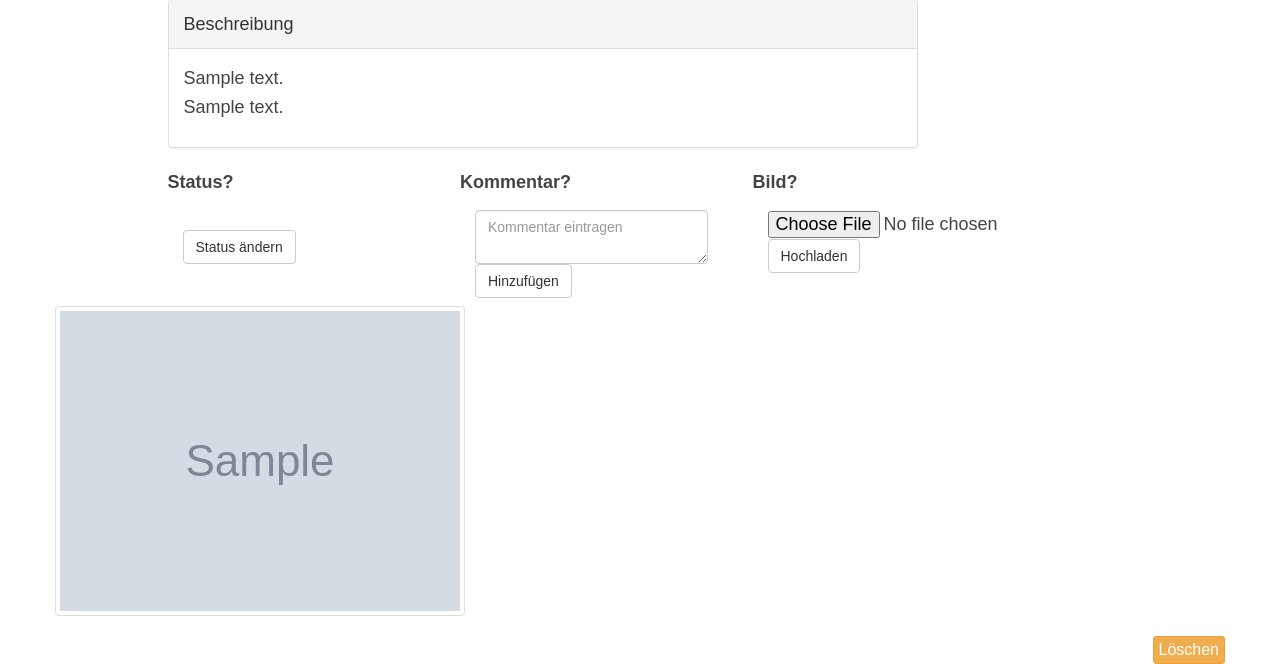
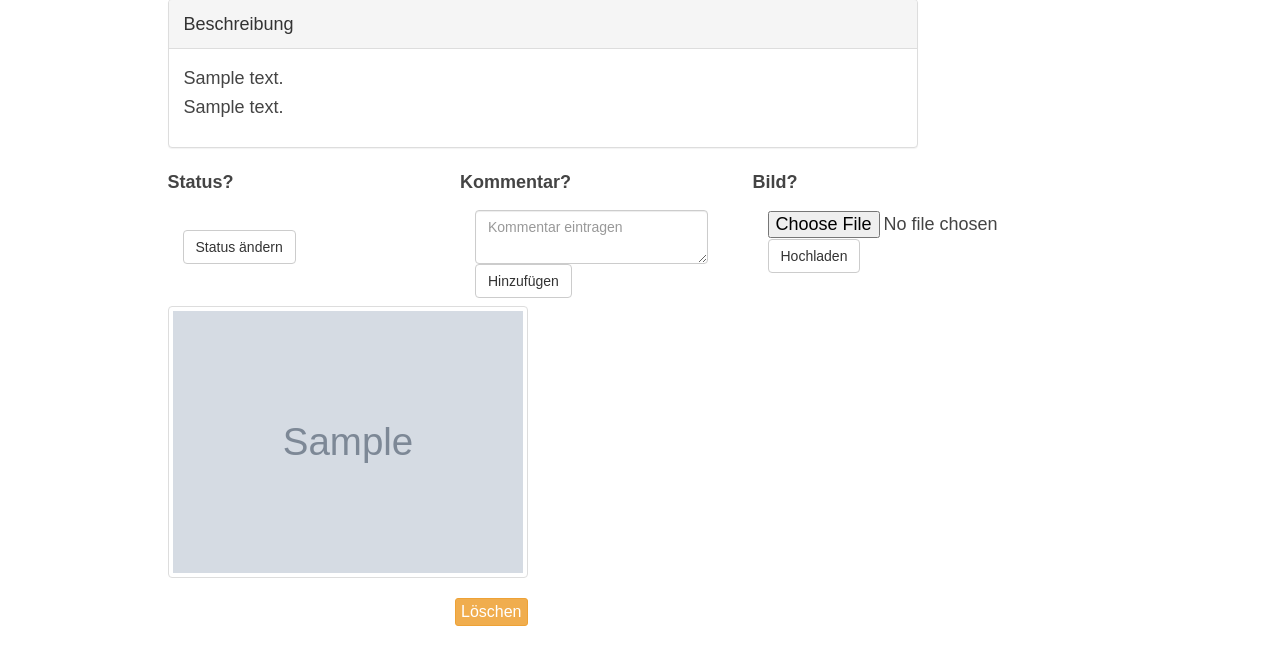
Before and after one commit to rndmh3ro/ideensammlung, a Flask app: template ideensammlung/templates/idea.html in a window 1280 px wide. Shown: the part 154-818 px from the top of the page. After the commit the page ends 780 px from the top, so only its background shows below. Run offline with Flask 2, Linux system fonts and the light colour scheme; the visitor is signed in with stand-in values (Sample User, id 1); tables that the repository leaves empty hold one stand-in row (values such as "Sample post"); the template is opened without the code that fills it: most values are stand-ins (such as "Sample title", 1, 10 or a date in 2020); grey boxes marked "Sample" are stand-in pictures; form fields are guessed from the names that the template uses; some libraries are stand-ins or nearby versions.

Commit message:
fixed again

```diff
--- a/ideensammlung/templates/idea.html
+++ b/ideensammlung/templates/idea.html
@@ -73,12 +73,12 @@
 {% endif %}
 <div class="row">
 {% for image in images %}
+    <div class="col-md-offset-1 col-md-4">
     <img class="img-responsive thumbnail" src="/uploads/{{image.image}}">
     {% if session.logged_in %}
       <button class="btn btn-default btn-xs pull-right btn-warning" data-toggle="modal" data-target="#deleteModal{{image.id}}">
         Löschen
       </button>
-                    <!-- Modal -->
         <div class="modal fade" id="deleteModal{{image.id}}" tabindex="-1" role="dialog" aria-labelledby="myModalLabel" aria-hidden="true">
           <div class="modal-dialog">
             <div class="modal-content">
@@ -96,7 +96,9 @@
             </div>
           </div>
         </div>
+    </div>
     {% endif %}
     {% endfor %}
+</div>
 {% endblock %}
 </div>
```
Lines whose indentation alone changed are shown as unchanged.
